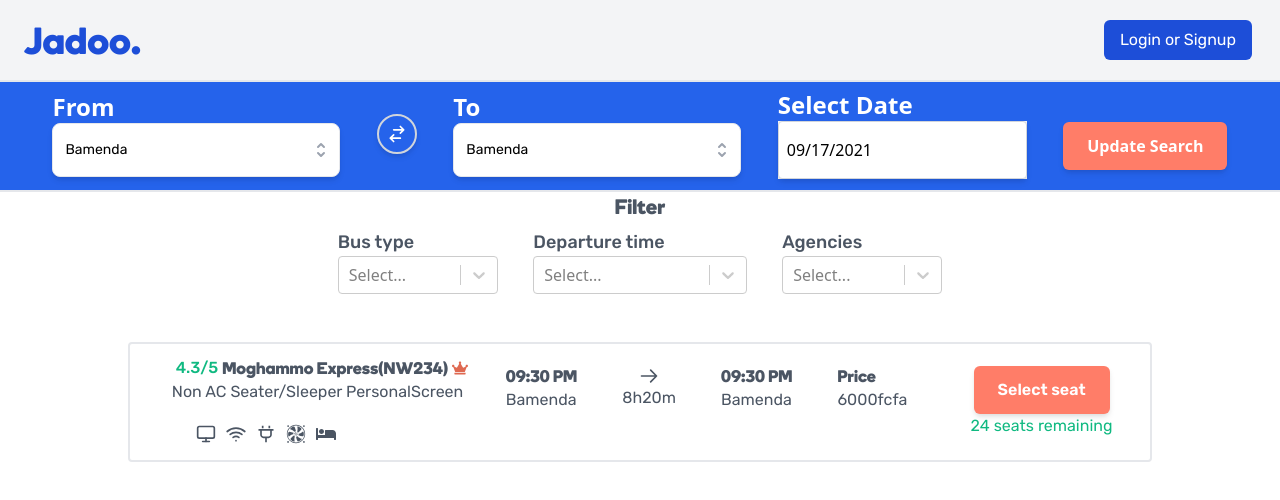
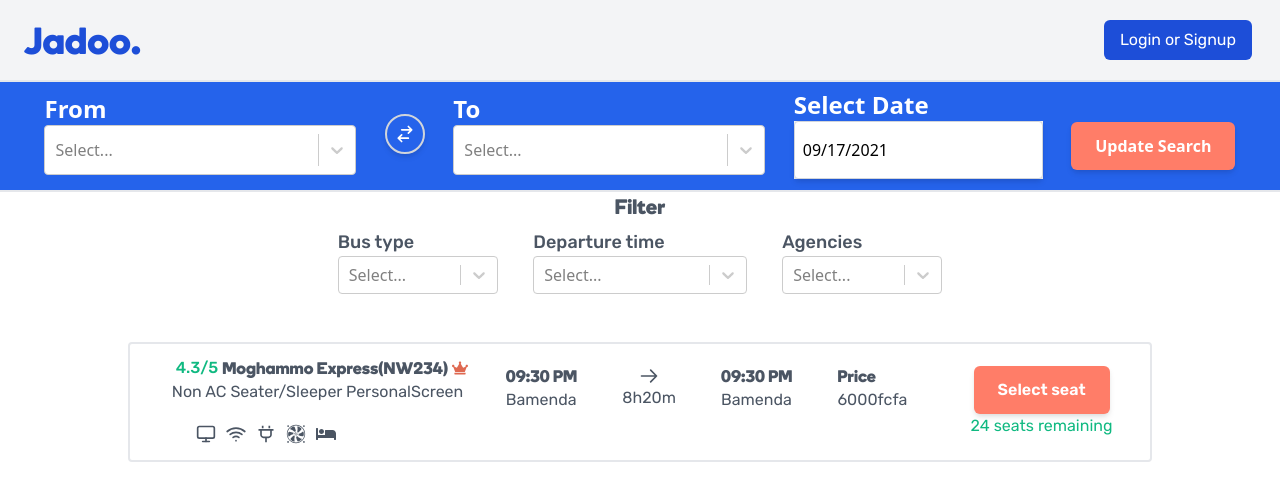
Before and after one commit to teyim/Jadoo, a React (Create React App) app: page /searchbus in a window 1280 px wide. Shown: the top 500 px of the page. Built offline with nearby package versions, Linux system fonts and the light colour scheme.

Commit message:
Modify SearchBus page

```diff
--- a/src/Views/SearchBus.js
+++ b/src/Views/SearchBus.js
@@ -14,11 +14,11 @@
  <NavBar disabled></NavBar>
 
    <div className="bg-blue-600 md:pt-1 md:pb-2 border-b-2 px-4 flex flex-col items-center md:flex-row md:justify-evenly md:align-baseline">
-    <div>
+       <div className='md:w-1/4 w-9/12 '>
      <h1 className="text-2xl text-white my-auto md:my-0 text-center md:text-left font-semibold">
       From
      </h1>
-     <SelectMenu customStyle=""></SelectMenu>
+         <SingleSelect height={40}></SingleSelect>
     </div>
     <div className="my-3 md:my-0">
      <button
@@ -27,11 +27,11 @@
       <SwitchHorizontalIcon className="w-5 h-5 text-white"></SwitchHorizontalIcon>
      </button>
     </div>
-    <div>
+       <div className='md:w-1/4 w-9/12'>
      <h1 className="text-2xl text-white text-center md:text-left font-semibold">
       To
      </h1>
-     <SelectMenu customStyle=""></SelectMenu>
+         <SingleSelect height={40}></SingleSelect>
     </div>
     <div className="my-3 md:my-0">
      <h1 className="text-2xl text-center text-white md:text-left font-semibold">
@@ -56,7 +56,7 @@
     <div className="md:w-1/2 w-full md:flex  md:justify-evenly ">
      <div className=" md:w-1/4 w-4/5 mx-auto my-2 md:my-0">
       <p className="font-rubik font-medium text-lg text-gray-600">Bus type</p>
-      <SingleSelect></SingleSelect>
+           <SingleSelect height={10}></SingleSelect>
      </div>
      <div className=" md:w-1/3 w-4/5 mx-auto my-2 md:my-0">
       <p className="font-rubik font-medium text-lg text-gray-600">
```
